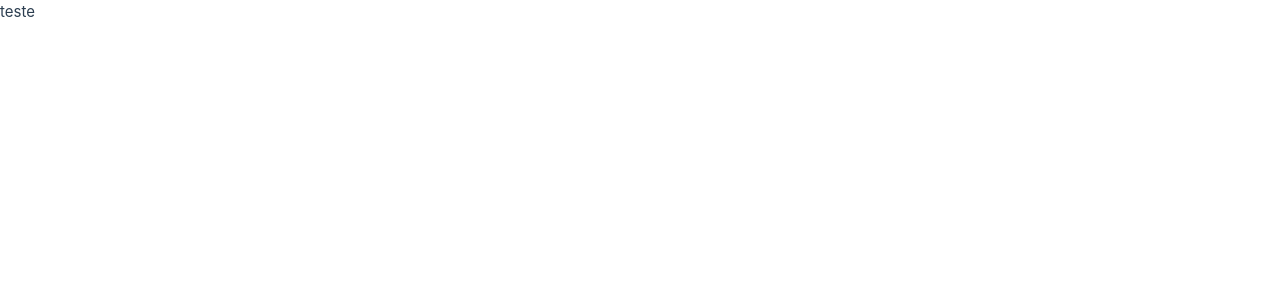
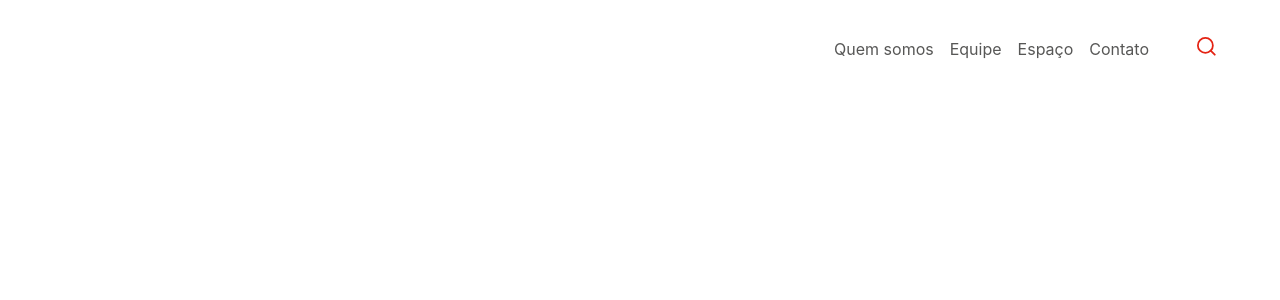
Before and after one commit to StevoSfalcin/Newton, a Vue app in the folder front-end/: page / in a window 1280 px wide. Shown: the top 300 px of the page. Built offline with nearby package versions, Linux system fonts and the light colour scheme.

Commit message:
header basico

```diff
--- /dev/null
+++ b/front-end/src/components/Header.vue
@@ -0,0 +1,56 @@
+<template>
+  <div class="header-content">
+    <div>
+    </div>
+    <div>
+      <span>Quem somos</span>
+      <span>Equipe</span>
+      <span>Espaço</span>
+      <span>Contato</span>
+    </div>
+    <div>
+      <img alt="Vue logo" class="logo" src="@/assets/feather-search.svg" >
+    </div>
+  </div>
+</template>
+
+<script>
+
+export default {
+name: 'home-view',
+};
+</script>
+
+<style scoped>
+.header-content {
+  width: 100%;
+  background-color: #FFFFFF;
+  height: 4.25rem;
+  padding: 1rem;
+  display: flex;
+  align-items: center;
+  justify-content: space-between;
+}
+.header-content span {
+  margin-right: 1rem;
+  color: #575756;
+  opacity: 1;
+  font-size: 16px;
+}
+.header-content img {
+    width: 19px;
+    margin-right: 0.5rem;
+  }
+
+@media (min-width: 1024px) {
+  .header-content {
+    height: 6.24rem;
+    justify-content: end;
+  }
+  .header-content img {
+    width: 19px;
+    margin: 0 3rem 0 2rem;
+  }
+}
+
+</style>
--- a/front-end/src/views/HomeView.vue
+++ b/front-end/src/views/HomeView.vue
@@ -1,14 +1,19 @@
 <template>
   <div class="home-content">
     <div class="d-flex">
-      <span>teste</span>
+      <Header></Header>
     </div>
   </div>
 </template>
 
 <script>
+import Header from '../components/Header.vue'
+
 export default {
 name: 'home-view',
+components: {
+  Header,
+}
 };
 </script>
 
```
Also changed, not shown: front-end/src/assets/feather-search.svg (added), front-end/src/components/Home.vue (deleted).
